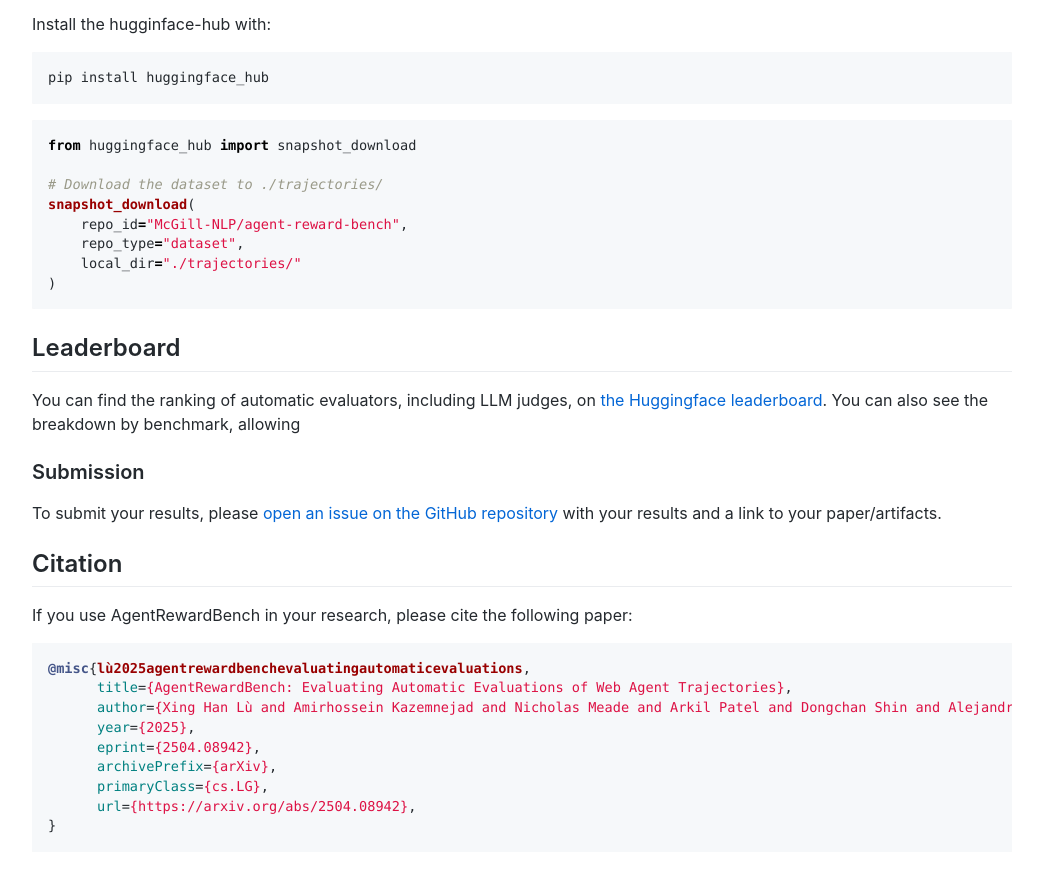
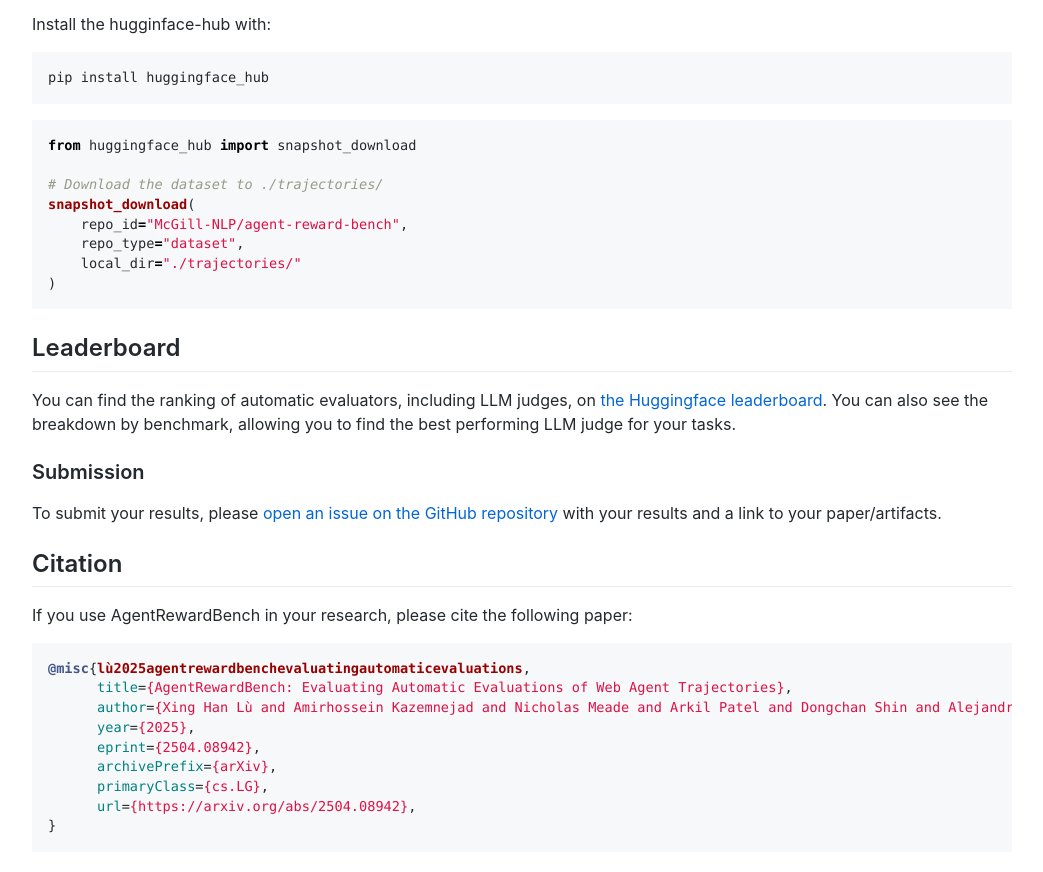
Before and after one commit to agent-reward-bench/agent-reward-bench.github.io, a Jekyll site: the page built from index.markdown, in a window 1280 px wide and 900 px high, scrolled down 1509 px. Shown: the top 872 px of the window, without its empty margins (118-1161 px from the left). Built offline with Jekyll 4.4.1, drawn with Linux system fonts in a browser that asks for light colours.

Commit message:
Update index.markdown

```diff
--- a/index.markdown
+++ b/index.markdown
@@ -88,11 +88,11 @@ snapshot_download(
 
 ## Leaderboard
 
-You can find the ranking of automatic evaluators, including LLM judges, on [the Huggingface leaderboard](https://huggingface.co/spaces/McGill-NLP/agent-reward-bench-leaderboard). You can also see the breakdown by benchmark, allowing
+You can find the ranking of automatic evaluators, including LLM judges, on [the Huggingface leaderboard](https://huggingface.co/spaces/McGill-NLP/agent-reward-bench-leaderboard). You can also see the breakdown by benchmark, allowing you to find the best performing LLM judge for your tasks.
 
 ### Submission
 
-To submit your results, please [open an issue on the GitHub repository](https://github.com/McGill-NLP/agent-reward-bench/issues) with your results and a link to your paper/artifacts.
+To submit your results, please [open an issue on the GitHub repository](https://github.com/McGill-NLP/agent-reward-bench/issues/new?template=add-results-to-leaderboard.yml) with your results and a link to your paper/artifacts.
 
 ## Citation
 
```
